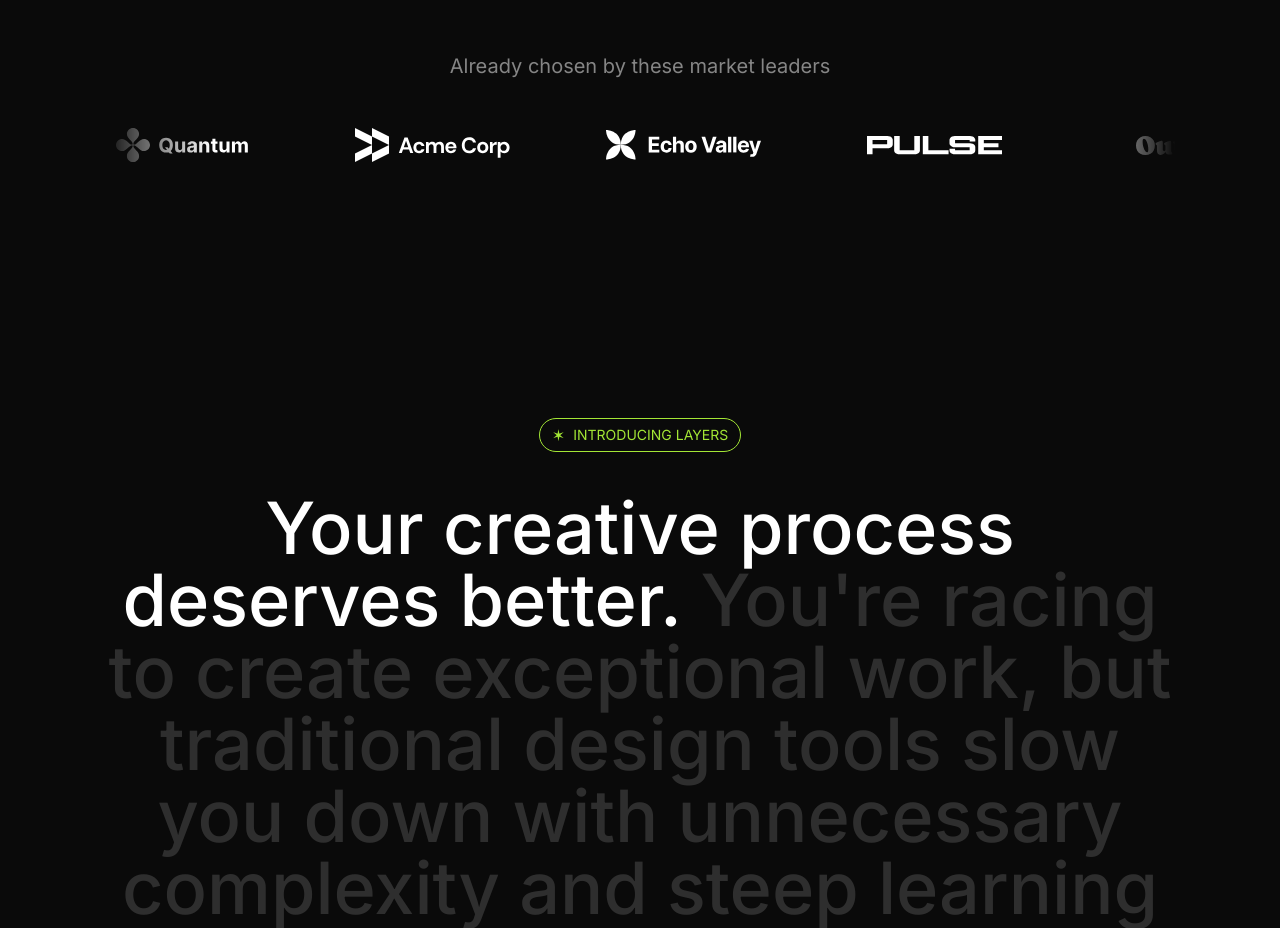
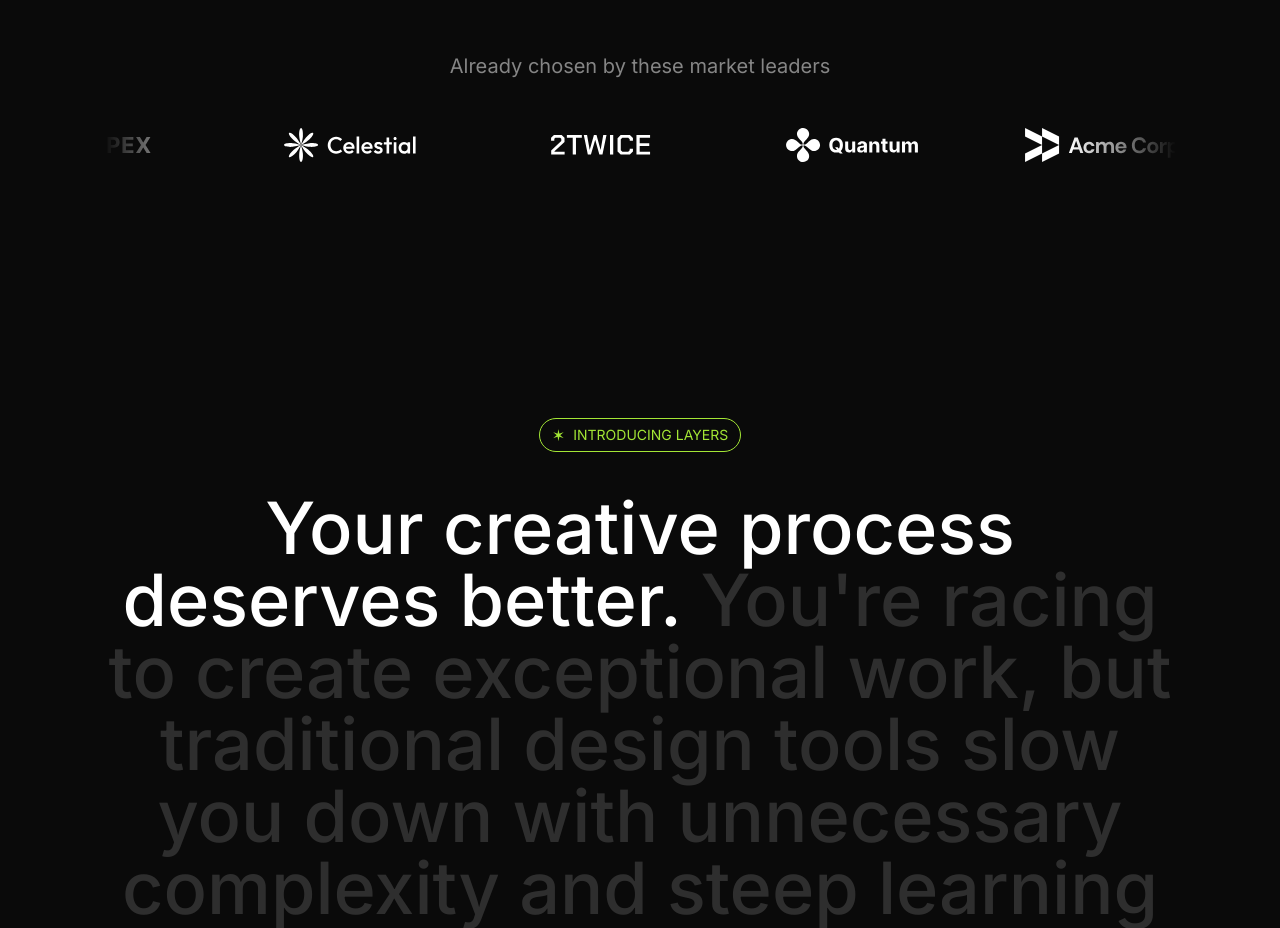
Before and after one commit to MehakMantri/layers, a Next.js app: page / in a window 1280 px wide. Shown: the part 800-1728 px from the top of the page. Built offline with nearby package versions, Linux system fonts and the light colour scheme.

Commit message:
home-animation

```diff
--- a/src/sections/LogoTicker.tsx
+++ b/src/sections/LogoTicker.tsx
@@ -1,3 +1,4 @@
+"use client"
 import quantumLogo from "@/assets/images/quantum.svg";
 import acmeLogo from "@/assets/images/acme-corp.svg";
 import echoValleyLogo from "@/assets/images/echo-valley.svg";
@@ -7,6 +8,8 @@
 import celestialLogo from "@/assets/images/celestial.svg";
 import twiceLogo from "@/assets/images/twice.svg";
 import { section } from "framer-motion/client";
+import { Fragment } from "react";
+import {motion} from "framer-motion"
 import Image from "next/image";
 const logos = [
     { name: "Quantum", image: quantumLogo },
@@ -23,12 +26,24 @@
     return( <section className="py-24 overflow-x-clip">
         <div className="container">
             <h3 className="text-center text-white/50 text-xl">Already chosen by these market leaders</h3>
-            <div className="overflow-hidden mt-12 [mask-image:linear-gradient(to_right,transparent,black_10%,black_90%,transparent)]">
-                <div className="flex gap-24 pr-24">
-                    {logos.map(logo => (
-                        <Image src={logo.image} key={logo.name} alt="logo.name" />
+            <div className="flex overflow-hidden mt-12 [mask-image:linear-gradient(to_right,transparent,black_10%,black_90%,transparent)]">
+                <motion.div animate={{
+                    x:"-50%",}}
+                    transition={{
+                        duration:10,
+                        ease:'linear',
+                        repeat:Infinity,
+                    }}
+                    className="flex flex-none gap-24 pr-24">
+                    {Array.from({length:2}).map((_, i)=> (
+                        <Fragment key={i} >
+                        {logos.map(logo => (
+                            <Image src={logo.image} key={logo.name} alt="logo.name" />
+                        ))}
+                        </Fragment>
                     ))}
-                </div>
+
+                </motion.div>
             </div>
         </div>
     </section>);
```
